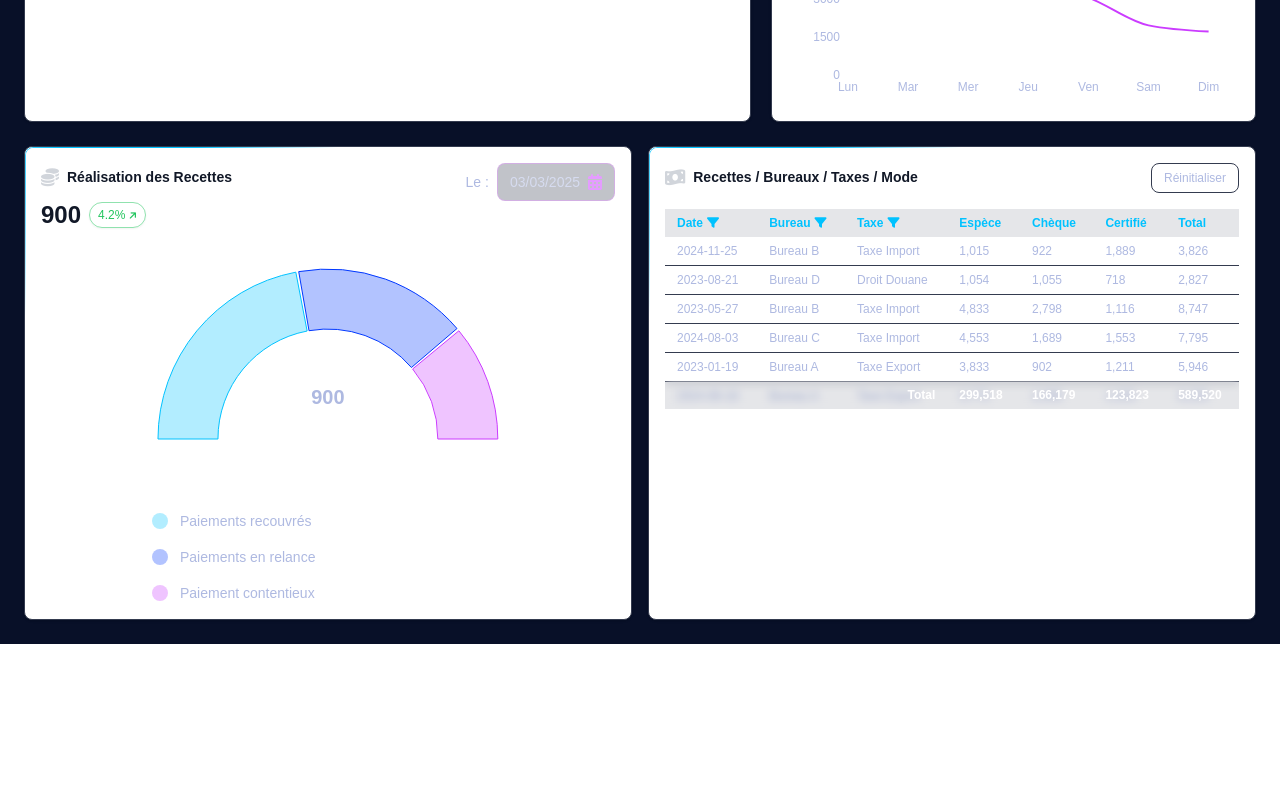
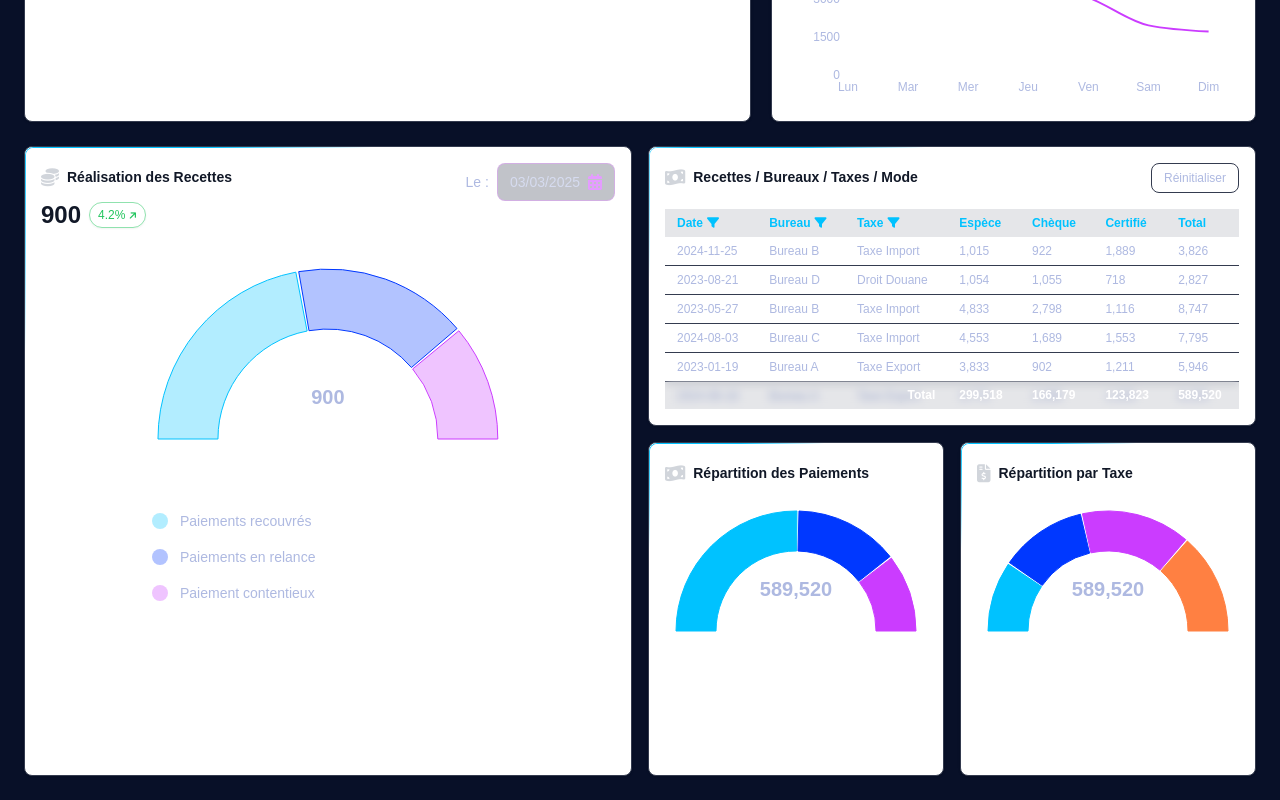
Before and after one commit to Kalixor/djib_2, a React (Vite) app: page / in a window 1280 px wide. Shown: the part 750-1550 px from the top of the page. Before the commit the page ends 1394 px from the top, so only its background shows below. Built offline with nearby package versions, Linux system fonts and the light colour scheme; a web font is replaced by a local one.

Commit message:
Initial commit from your app

```diff
--- a/src/components/charts/PaymentTableCard.jsx
+++ b/src/components/charts/PaymentTableCard.jsx
@@ -1,4 +1,6 @@
 import { useState, useMemo } from 'react'
+import PaymentTypePieChart from './PaymentTypePieChart'
+import TaxPieChart from './TaxPieChart'
 
 // Fonction pour générer des dates aléatoires dans une plage
 const randomDate = (start, end) => {
@@ -52,14 +54,13 @@ export default function PaymentTableCard() {
 
   const handleFilterClick = (filterType, setFilter, setShowFilter, currentFilter) => {
     if (currentFilter) {
-      // Si un filtre est actif, le désactiver
       setFilter(null)
     } else {
-      // Sinon, afficher le menu de filtrage
       setShowFilter(prev => !prev)
     }
   }
 
+  // Filtrage des données
   const filteredData = useMemo(() => {
     let data = [...initialData]
 
@@ -78,6 +79,7 @@ export default function PaymentTableCard() {
     return data
   }, [bureauFilter, taxeFilter, dateFilter])
 
+  // Calcul des totaux
   const totals = useMemo(() => {
     return filteredData.reduce(
       (acc, item) => {
@@ -101,6 +103,8 @@ export default function PaymentTableCard() {
   }
 
   return (
+    <div className="space-y-4">
+      {/* Table Card */}
       <div className="bg-white dark:bg-card p-4 rounded-lg shadow border border-[#343b4f] transition-all duration-300 relative overflow-hidden">
         {/* Border gradient */}
         <div className="absolute inset-0 rounded-lg pointer-events-none"
@@ -272,5 +276,26 @@ export default function PaymentTableCard() {
           </table>
         </div>
       </div>
+
+      {/* Pie Charts */}
+      <div className="grid grid-cols-1 md:grid-cols-2 gap-4">
+        <PaymentTypePieChart data={[
+          { name: 'Espèce', value: totals.espece },
+          { name: 'Chèque', value: totals.cheque },
+          { name: 'Certifié', value: totals.certifie }
+        ]} />
+
+        <TaxPieChart data={useMemo(() => {
+          const taxes = {}
+          filteredData.forEach(item => {
+            taxes[item.taxe] = (taxes[item.taxe] || 0) + item.total
+          })
+          return Object.entries(taxes).map(([name, value]) => ({
+            name,
+            value
+          }))
+        }, [filteredData])} />
+      </div>
+    </div>
   )
 }
--- /dev/null
+++ b/src/components/charts/PaymentTypePieChart.jsx
@@ -0,0 +1,81 @@
+import { PieChart as RePieChart, Pie, Cell, ResponsiveContainer, Label } from 'recharts'
+import { useMemo } from 'react'
+
+const COLORS = ['#00c2ff', '#0038ff', '#cb3cff']
+
+export default function PaymentTypePieChart({ data }) {
+  const total = data.reduce((sum, item) => sum + item.value, 0)
+
+  const renderCenterLabel = () => {
+    return (
+      <text
+        x="50%"
+        y="50%"
+        textAnchor="middle"
+        fill="#aeb9e1"
+        dominantBaseline="middle"
+      >
+        <tspan x="50%" dy="-2.0em" fontSize="20" fontWeight="700">
+          {total.toLocaleString()}
+        </tspan>
+      </text>
+    )
+  }
+
+  return (
+    <div className="bg-white dark:bg-card p-4 rounded-lg shadow border border-[#343b4f] transition-all duration-300 relative">
+      <div className="absolute inset-0 rounded-lg pointer-events-none"
+           style={{
+             background: `radial-gradient(circle at 17% -3%, #00c2ff 0%, #00c2ff 10%, transparent 30%)`,
+             mask: `linear-gradient(#fff 0 0) content-box, linear-gradient(#fff 0 0)`,
+             WebkitMask: `linear-gradient(#fff 0 0) content-box, linear-gradient(#fff 0 0)`,
+             maskComposite: 'exclude',
+             WebkitMaskComposite: 'xor',
+             padding: '1px'
+           }}>
+        <div className="bg-white dark:bg-card w-full h-full rounded-lg" />
+      </div>
+
+      <div className="flex justify-between items-start mb-4">
+        <div className="flex flex-col gap-2">
+          <div className="flex items-center gap-2">
+            <i className="fas fa-money-bill-wave text-lg text-gray-300 dark:text-card-text" />
+            <h3 className="text-sm font-semibold text-gray-900 dark:text-card-text">
+              Répartition des Paiements
+            </h3>
+          </div>
+        </div>
+      </div>
+
+      <div className="h-64">
+        <ResponsiveContainer width="100%" height="100%">
+          <RePieChart margin={{ top: 0, right: 10, left: 10, bottom: 0 }}>
+            <Pie
+              data={data}
+              cx="50%"
+              cy="50%"
+              startAngle={180}
+              endAngle={0}
+              innerRadius={80}
+              outerRadius={120}
+              paddingAngle={1}
+              dataKey="value"
+            >
+              {data.map((entry, index) => (
+                <Cell
+                  key={`cell-${index}`}
+                  fill={COLORS[index % COLORS.length]}
+                  stroke={COLORS[index % COLORS.length]}
+                />
+              ))}
+              <Label
+                content={renderCenterLabel}
+                position="center"
+              />
+            </Pie>
+          </RePieChart>
+        </ResponsiveContainer>
+      </div>
+    </div>
+  )
+}
--- /dev/null
+++ b/src/components/charts/TaxPieChart.jsx
@@ -0,0 +1,81 @@
+import { PieChart as RePieChart, Pie, Cell, ResponsiveContainer, Label } from 'recharts'
+import { useMemo } from 'react'
+
+const COLORS = ['#00c2ff', '#0038ff', '#cb3cff', '#ff8042', '#00c49f']
+
+export default function TaxPieChart({ data }) {
+  const total = data.reduce((sum, item) => sum + item.value, 0)
+
+  const renderCenterLabel = () => {
+    return (
+      <text
+        x="50%"
+        y="50%"
+        textAnchor="middle"
+        fill="#aeb9e1"
+        dominantBaseline="middle"
+      >
+        <tspan x="50%" dy="-2.0em" fontSize="20" fontWeight="700">
+          {total.toLocaleString()}
+        </tspan>
+      </text>
+    )
+  }
+
+  return (
+    <div className="bg-white dark:bg-card p-4 rounded-lg shadow border border-[#343b4f] transition-all duration-300 relative">
+      <div className="absolute inset-0 rounded-lg pointer-events-none"
+           style={{
+             background: `radial-gradient(circle at 17% -3%, #00c2ff 0%, #00c2ff 10%, transparent 30%)`,
+             mask: `linear-gradient(#fff 0 0) content-box, linear-gradient(#fff 0 0)`,
+             WebkitMask: `linear-gradient(#fff 0 0) content-box, linear-gradient(#fff 0 0)`,
+             maskComposite: 'exclude',
+             WebkitMaskComposite: 'xor',
+             padding: '1px'
+           }}>
+        <div className="bg-white dark:bg-card w-full h-full rounded-lg" />
+      </div>
+
+      <div className="flex justify-between items-start mb-4">
+        <div className="flex flex-col gap-2">
+          <div className="flex items-center gap-2">
+            <i className="fas fa-file-invoice-dollar text-lg text-gray-300 dark:text-card-text" />
+            <h3 className="text-sm font-semibold text-gray-900 dark:text-card-text">
+              Répartition par Taxe
+            </h3>
+          </div>
+        </div>
+      </div>
+
+      <div className="h-64">
+        <ResponsiveContainer width="100%" height="100%">
+          <RePieChart margin={{ top: 0, right: 10, left: 10, bottom: 0 }}>
+            <Pie
+              data={data}
+              cx="50%"
+              cy="50%"
+              startAngle={180}
+              endAngle={0}
+              innerRadius={80}
+              outerRadius={120}
+              paddingAngle={1}
+              dataKey="value"
+            >
+              {data.map((entry, index) => (
+                <Cell
+                  key={`cell-${index}`}
+                  fill={COLORS[index % COLORS.length]}
+                  stroke={COLORS[index % COLORS.length]}
+                />
+              ))}
+              <Label
+                content={renderCenterLabel}
+                position="center"
+              />
+            </Pie>
+          </RePieChart>
+        </ResponsiveContainer>
+      </div>
+    </div>
+  )
+}
```
Lines whose indentation alone changed are shown as unchanged.
